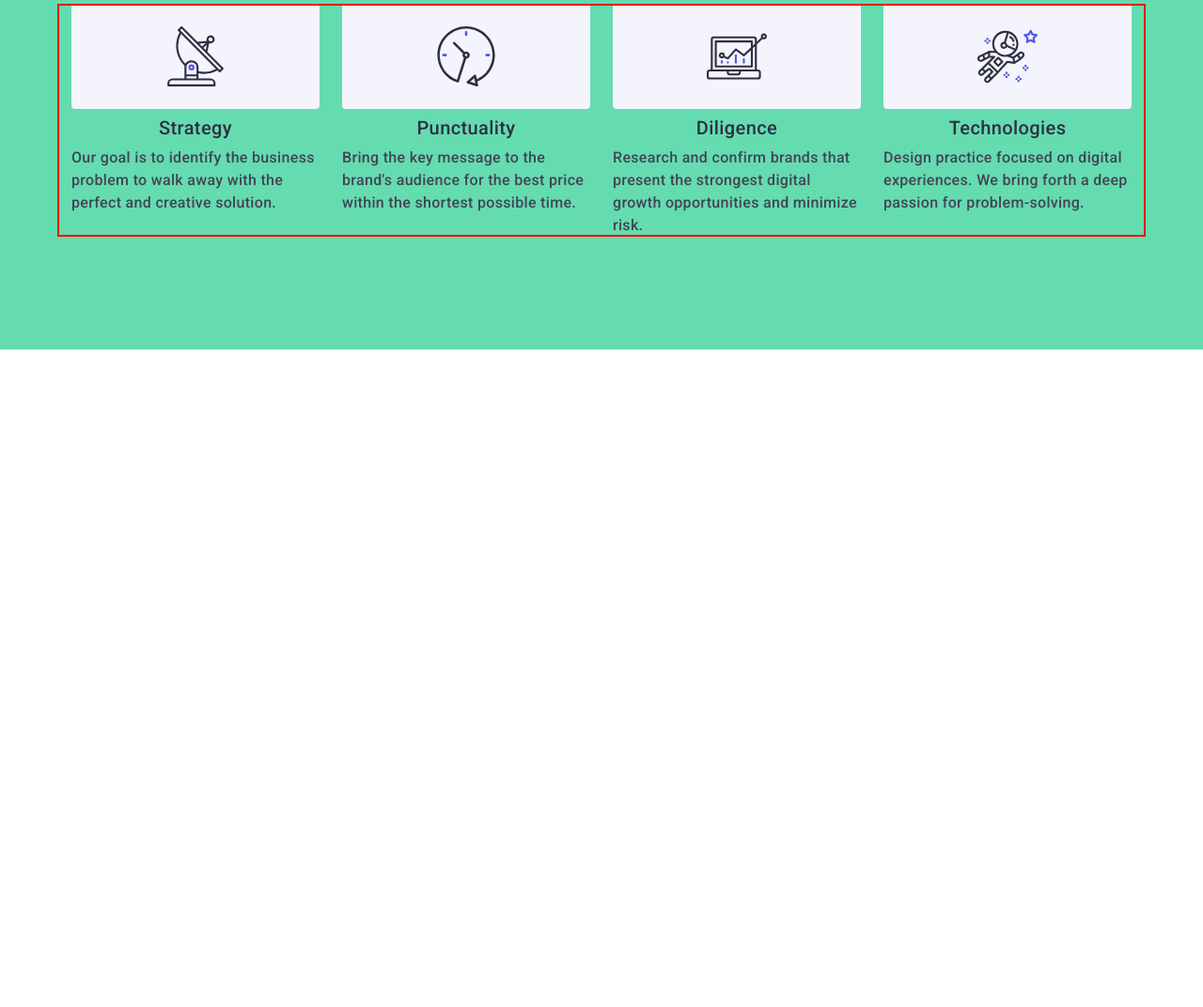
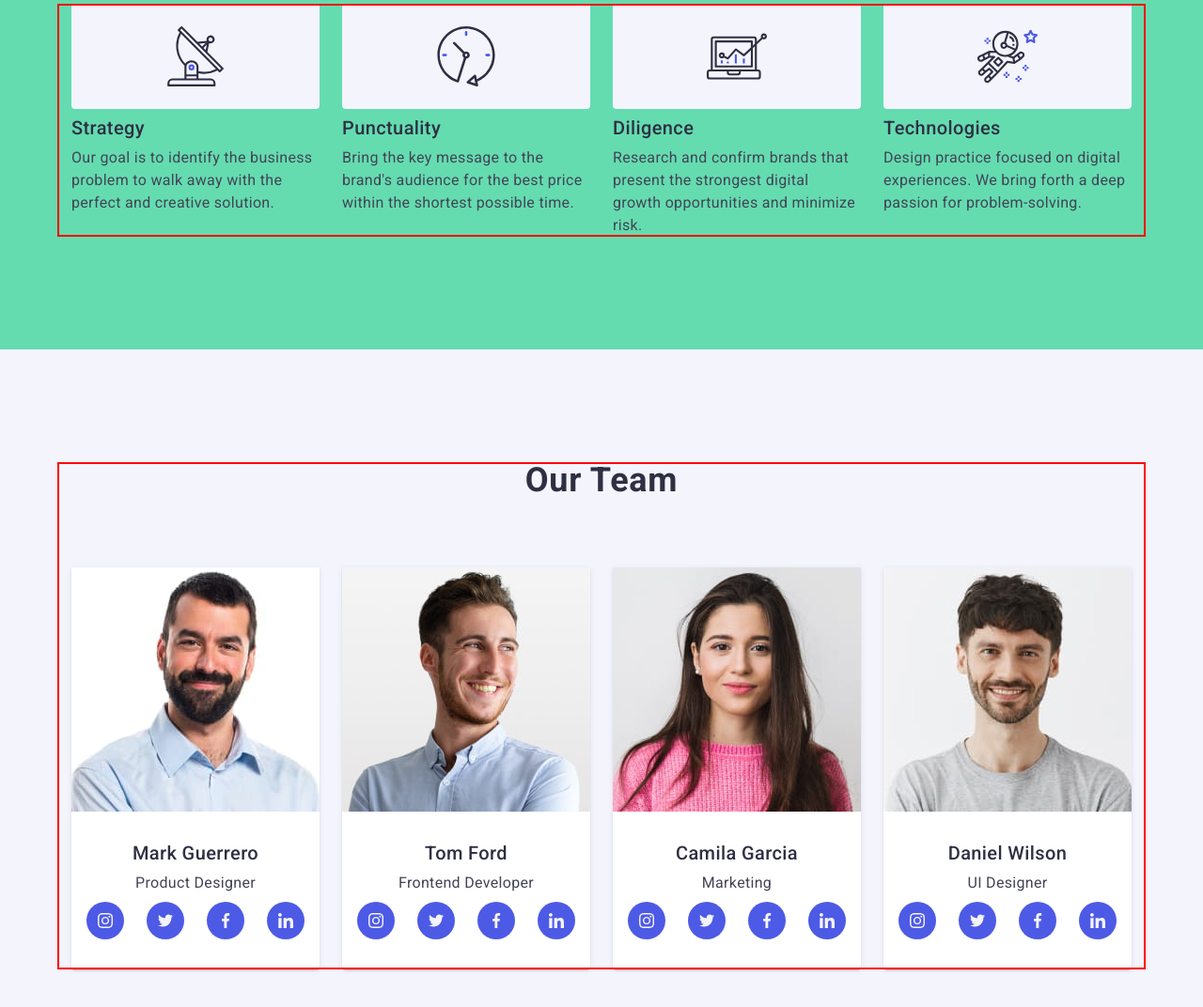
Before and after one commit to yd1224/goit-markup-hw-06, a plain HTML site: page index.html in a window 1280 px wide. Shown: the part 116-1188 px from the top of the page at 94% size. Before the commit the page ends 800 px from the top, so only its background shows below. Drawn offline with nearby package versions, Linux system fonts and the light colour scheme.

Commit message:
+team adaptation without images

```diff
--- a/css/styles.css
+++ b/css/styles.css
@@ -71,8 +71,13 @@ body {
   overflow: hidden;
 }
 .section {
+  padding: 96px 0;
 }
-
+@media screen and (min-width: 1158px) {
+  .section {
+    padding: 120px 0;
+  }
+}
 /**
   |============================
   | reset
@@ -307,14 +312,8 @@ img {
 .advantages-section {
   background-color: var(--bcg);
   background-color: #64dcb0;
+}
 
-  padding: 96px 0;
-}
-@media screen and (min-width: 1158px) {
-  .advantages-section {
-    padding: 120px 0;
-  }
-}
 .advantages-section-list {
   /* --items: 4; */
   display: block;
@@ -327,15 +326,18 @@ img {
     gap: 72px 24px;
   }
 }
-@media screen and (min-width: 768px) {
-  .advantages-section-list {
-    --items: 4;
-    gap: 24px;
-  }
-}
+
 @media screen and (max-width: 767.98px) {
   .advantages-section-list-item:not(:last-child) {
     margin-bottom: 72px;
+  }
+}
+@media screen and (min-width: 1158px) {
+  .advantages-section-list {
+    display: flex;
+    flex-wrap: wrap;
+    --items: 4;
+    gap: 24px;
   }
 }
 
@@ -350,6 +352,11 @@ img {
   letter-spacing: 0.02em;
   text-transform: capitalize;
   color: var(--navyblue);
+}
+@media screen and (min-width: 768px) {
+  .advantages-section-list-item-title {
+    text-align: start;
+  }
 }
 @media screen and (min-width: 1158px) {
   .advantages-section-list-item-title {
@@ -368,7 +375,7 @@ img {
   color: var(--body-text);
 }
 @media screen and (min-width: 1158px) {
-  .advantages-section-list-text {
+  .advantages-section-list-item-text {
     font-weight: 400;
   }
 }
@@ -400,11 +407,18 @@ img {
 
 .team-section {
   background-color: var(--footer-light);
-  padding-bottom: 120px;
-  padding-top: 120px;
-  --items: 4;
+  --items: 1;
 }
-
+@media screen and (min-width: 768px) {
+  .team-section {
+    --items: 2;
+  }
+}
+@media screen and (min-width: 1158px) {
+  .team-section {
+    --items: 4;
+  }
+}
 .team-section-title {
   font-size: 36px;
   font-weight: 700;
@@ -419,6 +433,13 @@ img {
 }
 .team-section-list {
   text-align: center;
+  gap: 72px;
+}
+@media screen and (min-width: 768px) {
+  .team-section-list {
+    row-gap: 64px;
+    column-gap: 24px;
+  }
 }
 .team-section-list-item {
   background-color: var(--bcg);
--- a/index.html
+++ b/index.html
@@ -171,7 +171,7 @@
         </div>
       </section> -->
       <!-- Team-section -->
-      <!-- <section class="section team-section">
+      <section class="section team-section">
         <div class="container">
           <h2 class="team-section-title">Our Team</h2>
           <ul class="list team-section-list card-set">
@@ -455,7 +455,7 @@
             </li>
           </ul>
         </div>
-      </section> -->
+      </section>
       <!-- Customers-section -->
       <!-- <section class="section customer-section">
         <div class="container">
```
